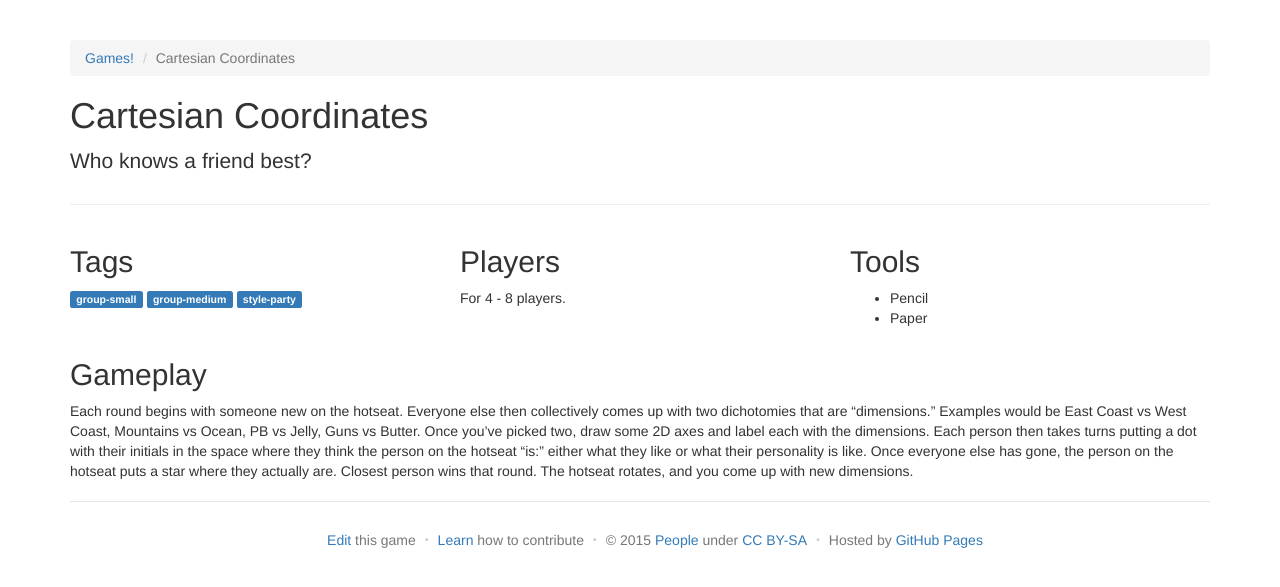
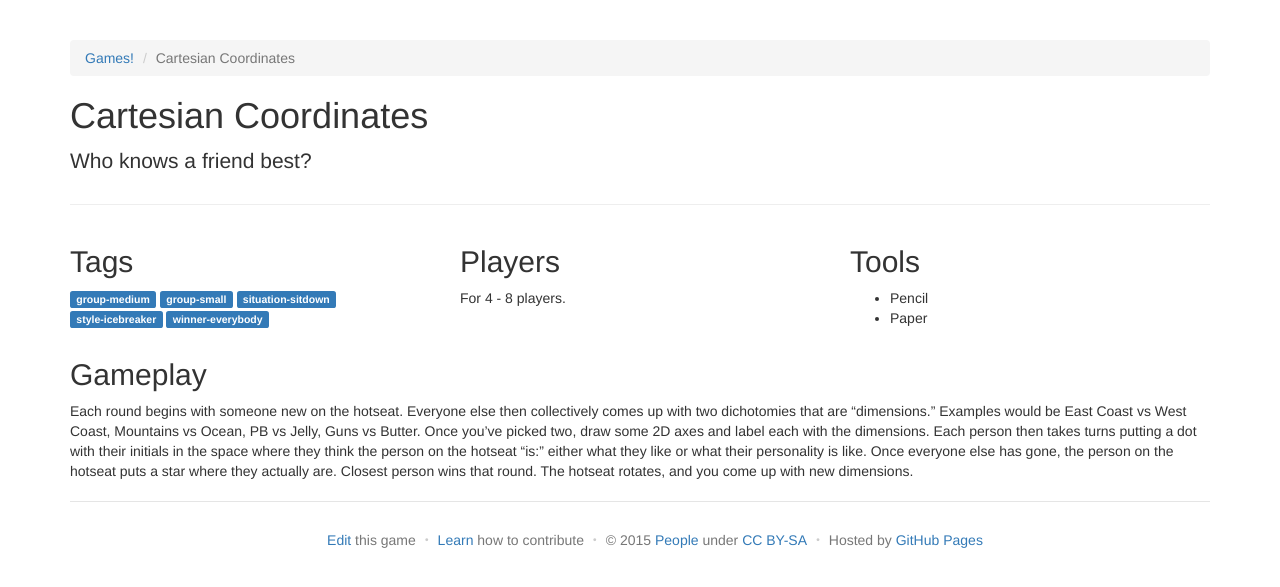
Before and after one commit to davidselassie/games, a Jekyll site: the page built from _games/cartesiancoordinates.md, in a window 1280 px wide. Shown: the top 587 px of the page. Built offline with Jekyll 4.4.1, drawn with Linux system fonts in a browser that asks for light colours.

Commit message:
Update cartesiancoordinates.md

```diff
--- a/_games/cartesiancoordinates.md
+++ b/_games/cartesiancoordinates.md
@@ -1,9 +1,11 @@
 ---
 title: Cartesian Coordinates
 tags:
+  - group-medium
   - group-small
-  - group-medium
-  - style-party
+  - situation-sitdown
+  - style-icebreaker
+  - winner-everybody
 
 oneliner: Who knows a friend best?
 players: 4 - 8
```
